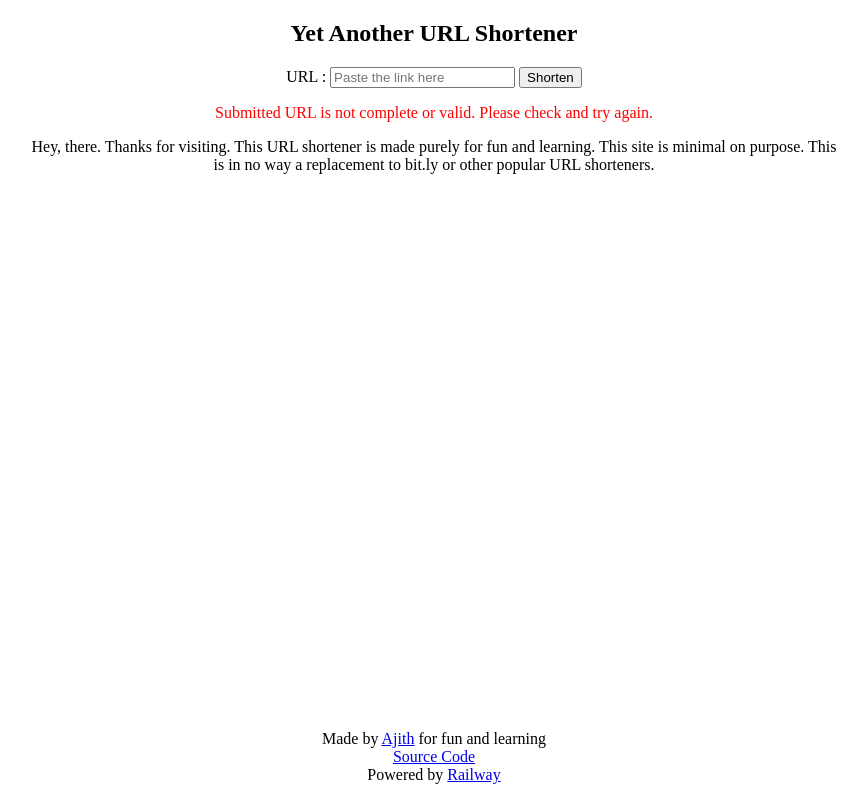
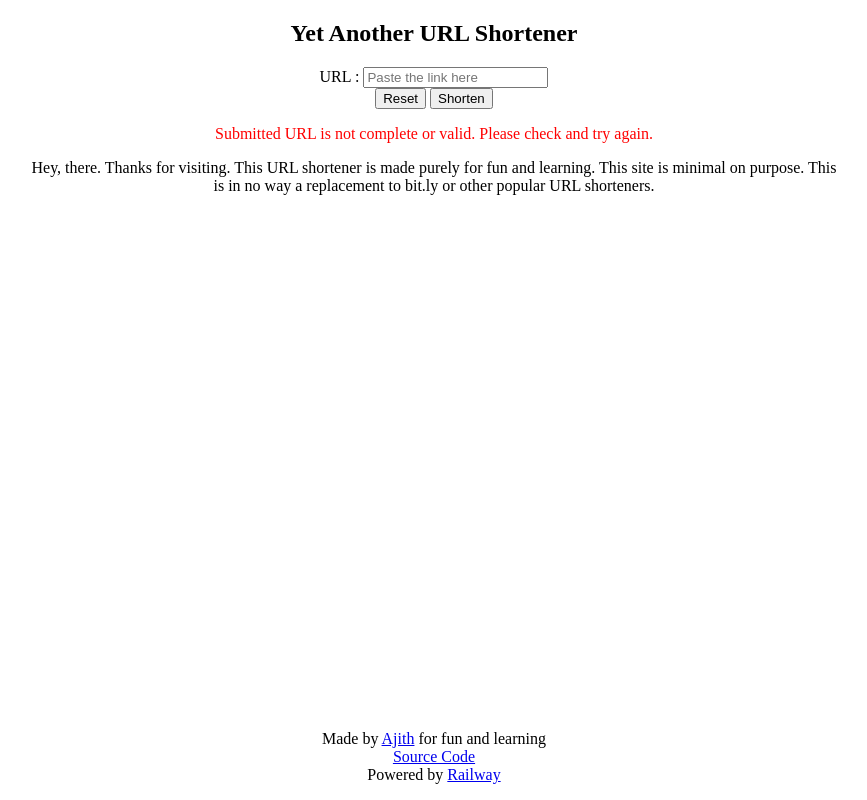
Before and after one commit to ajith05/url-shortener, a plain HTML site: page index.html in a window 1280 px wide. Both pictures are taken after a click on the button "Shorten". Shown: the whole page, without its empty margins (206-1073 px from the left). Drawn offline with Linux system fonts and the light colour scheme.

Commit message:
feat: add reset button

```diff
--- a/index.html
+++ b/index.html
@@ -31,7 +31,8 @@ html, body {
 <center>
 <h2>Yet Another URL Shortener</h2>
 <label for="input_url">URL :</label>
-<input type="url" id="input_url" name="input_url" placeholder="Paste the link here" required>
+<input type="url" id="input_url" name="input_url" placeholder="Paste the link here" required><br />
+<input type="button" id="reset-button" value="Reset" onclick="reset()">
 <input type="button" id="req-button" value="Shorten" onclick="shorten()">
 <p id="loader">Loading...</p>
 <p id="error-block">Something went wrong. Please try again.</p>
@@ -46,6 +47,7 @@ html, body {
 <script>
 function shorten() {
 	document.getElementById("req-button").disabled = true;
+	document.getElementById("reset-button").disabled = true;
 
 	const error_block = document.getElementById("error-block");
 	const result_block = document.getElementById("result-block");
@@ -57,6 +59,7 @@ function shorten() {
 	const url_element = document.getElementById("input_url");
 	if (!url_element.checkValidity()) {
 		document.getElementById("req-button").disabled = false;
+		document.getElementById("reset-button").disabled = false;
 		loader.style.display = "none";
 		error_block.style.display = "block";
 		error_block.innerHTML = "Submitted URL is not complete or valid. Please check and try again.";
@@ -91,13 +94,22 @@ function shorten() {
 		result_block.style.display = "block";
 
 		document.getElementById("req-button").disabled = false;
+		document.getElementById("reset-button").disabled = false;
 	}).catch((e) => {
 		loader.style.display = "none";
 		error_block.style.display = "block";
 		error_block.innerHTML = e.message;
 
 		document.getElementById("req-button").disabled = false;
+		document.getElementById("reset-button").disabled = false;
 	});
+}
+
+function reset() {
+	document.getElementById("input_url").value = "";
+	document.getElementById("loader").style.display = "none";
+	document.getElementById("error-block").style.display = "none";
+	document.getElementById("result-block").style.display = "none";
 }
 </script>
 </body>
```
